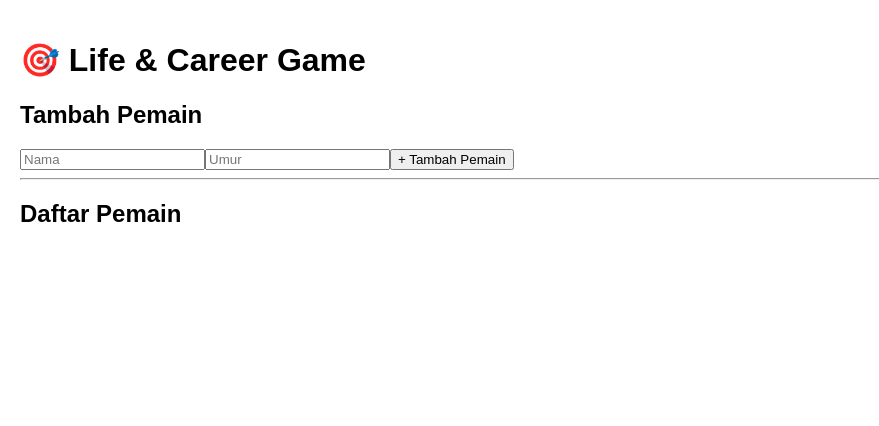
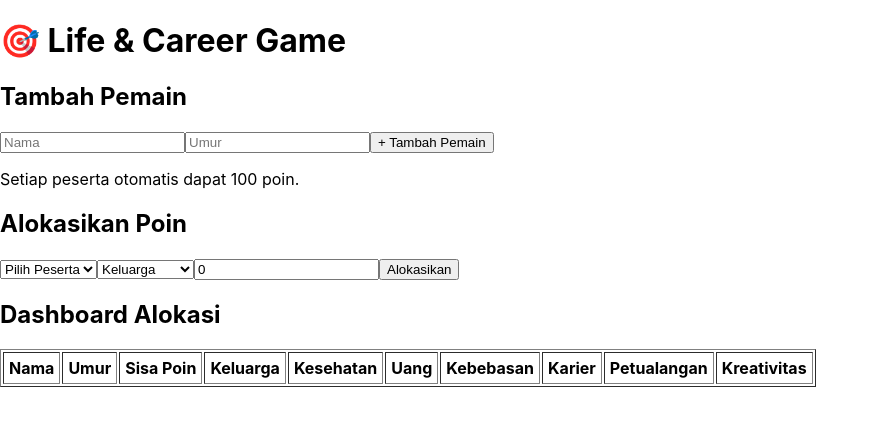
Before and after one commit to ragia504-dot/values-auction, a React (Create React App) app: page / in a window 1280 px wide. Shown: the top 426 px of the page, without its empty margins (0-879 px from the left). Built offline with nearby package versions, Linux system fonts and the light colour scheme.

Commit message:
Update App.js - tambah fitur addPlayer

```diff
--- a/src/App.js
+++ b/src/App.js
@@ -1,12 +1,14 @@
-// src/App.js
 import React, { useState } from "react";
 
 function App() {
   const [players, setPlayers] = useState([]);
   const [name, setName] = useState("");
   const [age, setAge] = useState("");
-  const [item, setItem] = useState("");
-  const [points, setPoints] = useState(100);
+  const [selectedPlayer, setSelectedPlayer] = useState(null);
+  const [selectedValue, setSelectedValue] = useState("Keluarga");
+  const [point, setPoint] = useState(0);
+
+  const values = ["Keluarga", "Kesehatan", "Uang", "Kebebasan", "Karier", "Petualangan", "Kreativitas"];
 
   // Tambah pemain baru
   const addPlayer = () => {
@@ -15,87 +17,117 @@ function App() {
       id: Date.now(),
       name,
       age,
-      points: 100,
-      purchases: []
+      coins: 100,
+      allocations: values.reduce((acc, v) => ({ ...acc, [v]: 0 }), {}),
     };
     setPlayers([...players, newPlayer]);
     setName("");
     setAge("");
   };
 
-  // Beli item
-  const buyItem = (id) => {
-    if (!item) return;
-
-    setPlayers(
-      players.map((p) => {
-        if (p.id === id) {
-          if (p.points >= points) {
+  // Alokasi poin
+  const allocatePoints = () => {
+    if (!selectedPlayer || point <= 0) return;
+    setPlayers(players.map(p => {
+      if (p.id === selectedPlayer) {
+        if (p.coins >= point) {
           return {
             ...p,
-              points: p.points - points,
-              purchases: [...p.purchases, { item, cost: points }]
+            coins: p.coins - point,
+            allocations: {
+              ...p.allocations,
+              [selectedValue]: p.allocations[selectedValue] + point
+            }
           };
-          } else {
-            alert("Poin tidak cukup!");
         }
       }
       return p;
-      })
-    );
-    setItem("");
+    }));
+    setPoint(0);
   };
 
   return (
-    <div style={{ padding: "20px", fontFamily: "sans-serif" }}>
+    <div className="p-6">
       <h1>🎯 Life & Career Game</h1>
 
+      {/* Tambah Pemain */}
+      <div>
         <h2>Tambah Pemain</h2>
         <input
-        type="text"
           placeholder="Nama"
           value={name}
-        onChange={(e) => setName(e.target.value)}
+          onChange={e => setName(e.target.value)}
         />
         <input
-        type="number"
           placeholder="Umur"
           value={age}
-        onChange={(e) => setAge(e.target.value)}
+          onChange={e => setAge(e.target.value)}
         />
         <button onClick={addPlayer}>+ Tambah Pemain</button>
+        <p>Setiap peserta otomatis dapat 100 poin.</p>
+      </div>
 
-      <hr />
+      {/* Alokasikan poin */}
+      <div style={{ marginTop: 20 }}>
+        <h2>Alokasikan Poin</h2>
+        <select
+          value={selectedPlayer || ""}
+          onChange={e => setSelectedPlayer(Number(e.target.value))}
+        >
+          <option value="">Pilih Peserta</option>
+          {players.map(p => (
+            <option key={p.id} value={p.id}>
+              {p.name} (Sisa: {p.coins})
+            </option>
+          ))}
+        </select>
 
-      <h2>Daftar Pemain</h2>
-      {players.map((p) => (
-        <div key={p.id} style={{ border: "1px solid #ccc", margin: "10px", padding: "10px" }}>
-          <h3>{p.name} ({p.age} th)</h3>
-          <p>Poin: {p.points}</p>
+        <select
+          value={selectedValue}
+          onChange={e => setSelectedValue(e.target.value)}
+        >
+          {values.map(v => (
+            <option key={v} value={v}>{v}</option>
+          ))}
+        </select>
 
         <input
-            type="text"
-            placeholder="Beli item..."
-            value={item}
-            onChange={(e) => setItem(e.target.value)}
+          type="number"
+          placeholder="Poin"
+          value={point}
+          onChange={e => setPoint(Number(e.target.value))}
         />
-          <input
-            type="number"
-            placeholder="Harga"
-            value={points}
-            onChange={(e) => setPoints(Number(e.target.value))}
-          />
-          <button onClick={() => buyItem(p.id)}>Beli</button>
+        <button onClick={allocatePoints}>Alokasikan</button>
+      </div>
 
-          <ul>
-            {p.purchases.map((purchase, i) => (
-              <li key={i}>
-                {purchase.item} - {purchase.cost} poin
-              </li>
+      {/* Dashboard */}
+      <div style={{ marginTop: 20 }}>
+        <h2>Dashboard Alokasi</h2>
+        <table border="1" cellPadding="5">
+          <thead>
+            <tr>
+              <th>Nama</th>
+              <th>Umur</th>
+              <th>Sisa Poin</th>
+              {values.map(v => (
+                <th key={v}>{v}</th>
               ))}
-          </ul>
+            </tr>
+          </thead>
+          <tbody>
+            {players.map(p => (
+              <tr key={p.id}>
+                <td>{p.name}</td>
+                <td>{p.age}</td>
+                <td>{p.coins}</td>
+                {values.map(v => (
+                  <td key={v}>{p.allocations[v]}</td>
+                ))}
+              </tr>
+            ))}
+          </tbody>
+        </table>
       </div>
-      ))}
     </div>
   );
 }
```
Lines whose indentation alone changed are shown as unchanged.
